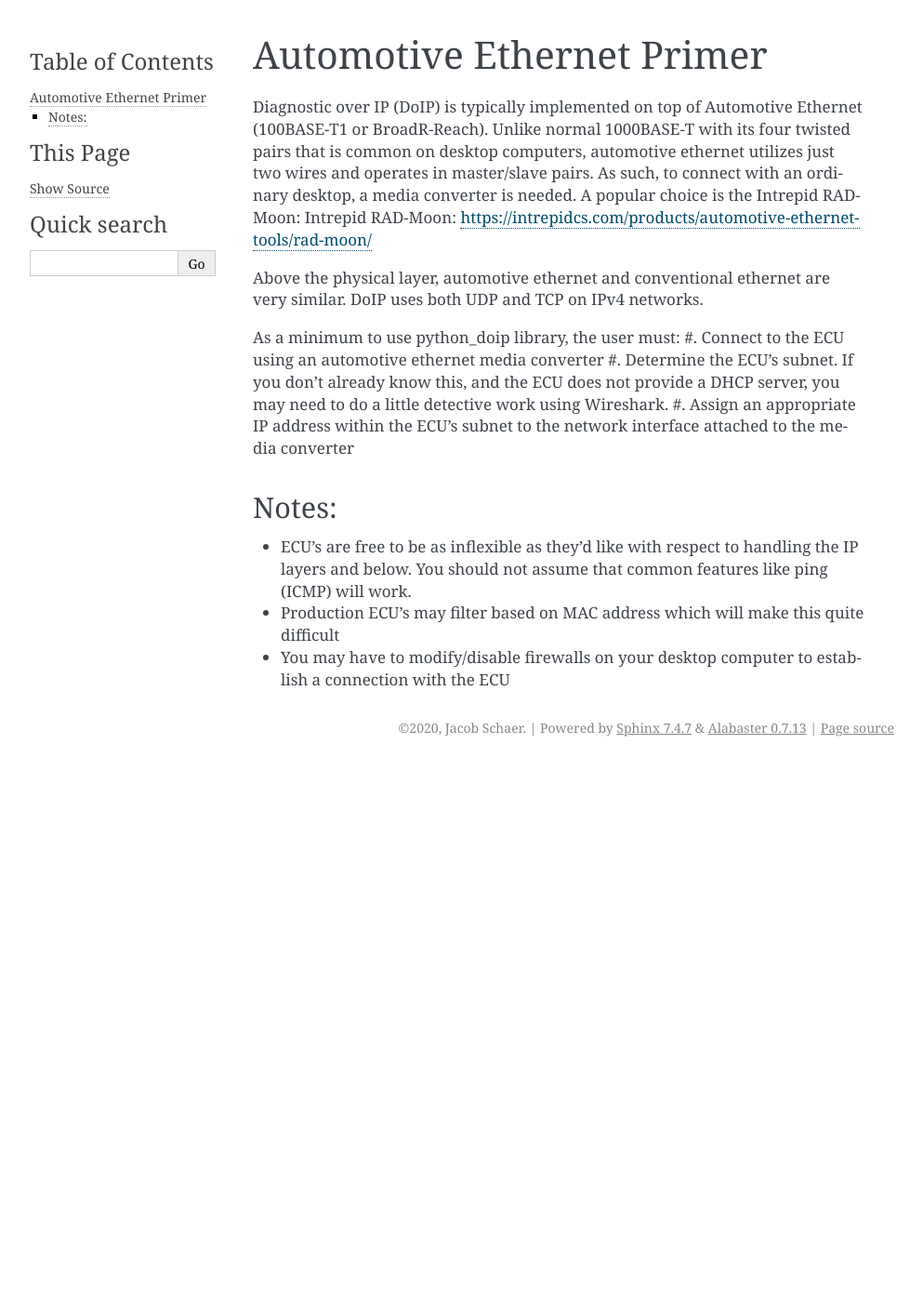
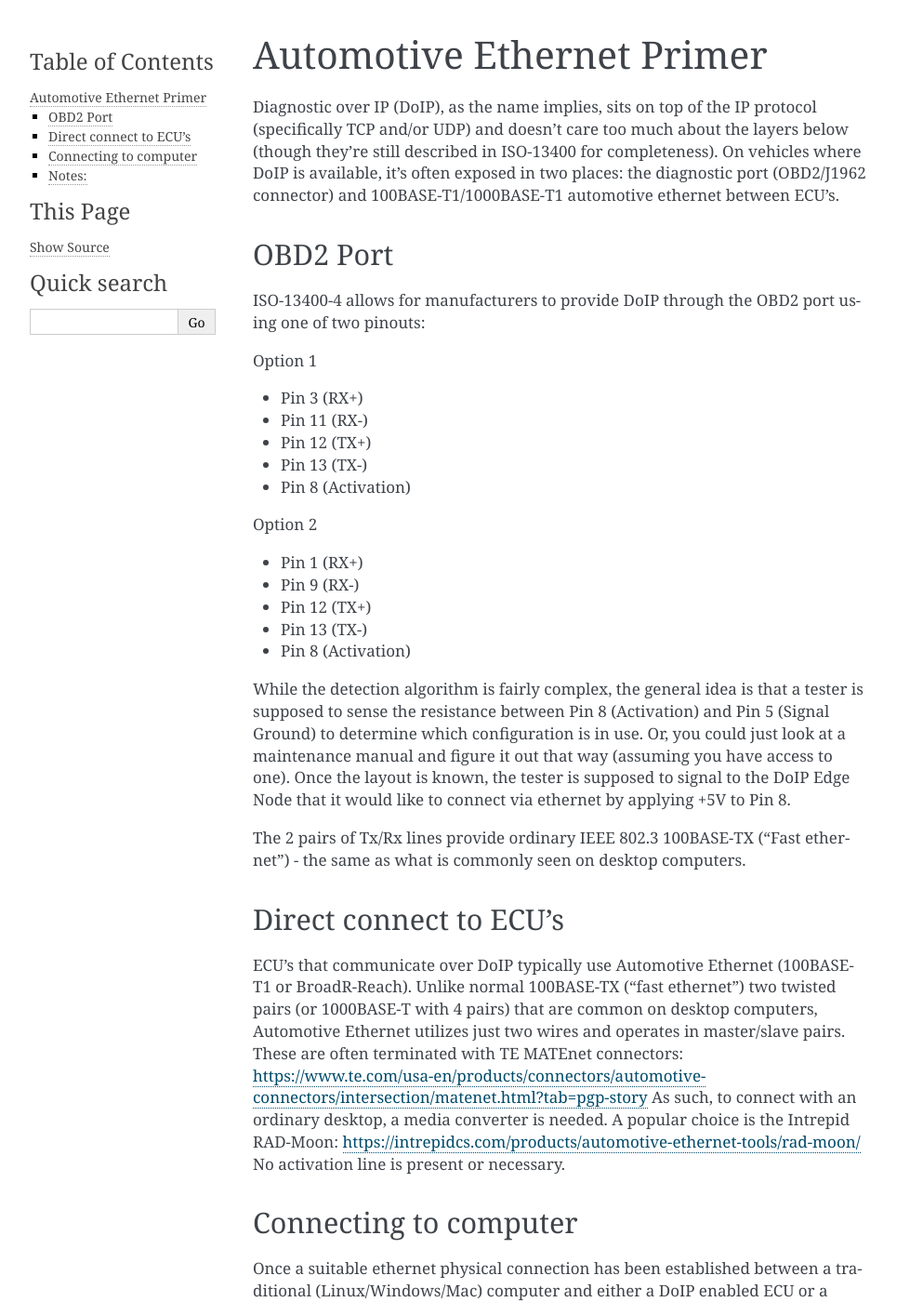
Before and after one commit to jacobschaer/python-doipclient, a Sphinx documentation site: the page built from doc/source/automotive_ethernet.rst, in a window 1280 px wide and 1400 px high. Shown: the whole window at 93% size, without its empty margins (148-1141 px from the left). Built offline with Sphinx 7.4.7, drawn with Linux system fonts in a browser that asks for light colours; some of the changed text lies outside the part shown.

Commit message:
Documentation Updates

```diff
--- a/doc/source/automotive_ethernet.rst
+++ b/doc/source/automotive_ethernet.rst
@@ -1,17 +1,57 @@
 Automotive Ethernet Primer
 ##########################
 
-Diagnostic over IP (DoIP) is typically implemented on top of Automotive Ethernet (100BASE-T1 or BroadR-Reach). Unlike normal 1000BASE-T with its four twisted pairs that is common on desktop computers, automotive ethernet utilizes just two wires and operates in master/slave pairs. As such, to connect with an ordinary desktop, a media converter is needed. A popular choice is the Intrepid RAD-Moon: Intrepid RAD-Moon: https://intrepidcs.com/products/automotive-ethernet-tools/rad-moon/
+Diagnostic over IP (DoIP), as the name implies, sits on top of the IP protocol (specifically TCP and/or UDP) and doesn't care too much about the layers below (though they're still described in ISO-13400 for completeness). On vehicles where DoIP is available, it's often exposed in two places: the diagnostic port (OBD2/J1962 connector) and 100BASE-T1/1000BASE-T1 automotive ethernet between ECU's.
 
-Above the physical layer, automotive ethernet and conventional ethernet are very similar. DoIP uses both UDP and TCP on IPv4 networks.
+OBD2 Port
+---------
+ISO-13400-4 allows for manufacturers to provide DoIP through the OBD2 port using one of two pinouts:
 
-As a minimum to use python_doip library, the user must:
-#. Connect to the ECU using an automotive ethernet media converter
-#. Determine the ECU's subnet. If you don't already know this, and the ECU does not provide a DHCP server, you may need to do a little detective work using Wireshark.
-#. Assign an appropriate IP address within the ECU's subnet to the network interface attached to the media converter
+Option 1
+
+* Pin 3 (RX+)
+* Pin 11 (RX-)
+* Pin 12 (TX+)
+* Pin 13 (TX-)
+* Pin 8 (Activation)
+
+Option 2
+
+* Pin 1 (RX+)
+* Pin 9 (RX-)
+* Pin 12 (TX+)
+* Pin 13 (TX-)
+* Pin 8 (Activation)
+
+While the detection algorithm is fairly complex, the general idea is that a tester is supposed to sense the resistance between Pin 8 (Activation) and Pin 5 (Signal Ground) to determine which configuration is in use.
+Or, you could just look at a maintenance manual and figure it out that way (assuming you have access to one).
+Once the layout is known, the tester is supposed to signal to the DoIP Edge Node that it would like to connect via ethernet by applying +5V to Pin 8.
+
+The 2 pairs of Tx/Rx lines provide ordinary IEEE 802.3 100BASE-TX ("Fast ethernet") - the same as what is commonly seen on desktop computers.
+
+Direct connect to ECU's
+-----------------------
+ECU's that communicate over DoIP typically use Automotive Ethernet (100BASE-T1 or BroadR-Reach).
+Unlike normal 100BASE-TX ("fast ethernet") two twisted pairs (or 1000BASE-T with 4 pairs) that are common on desktop computers, Automotive Ethernet utilizes just two wires and operates in master/slave pairs.
+These are often terminated with TE MATEnet connectors: https://www.te.com/usa-en/products/connectors/automotive-connectors/intersection/matenet.html?tab=pgp-story
+As such, to connect with an ordinary desktop, a media converter is needed.
+A popular choice is the Intrepid RAD-Moon: https://intrepidcs.com/products/automotive-ethernet-tools/rad-moon/
+No activation line is present or necessary.
+
+Connecting to computer
+-----------------------
+Once a suitable ethernet physical connection has been established between a traditional (Linux/Windows/Mac) computer and either a DoIP enabled ECU or a DoIP edge node, the IP layer needs to be setup.
+While the specification doesn't require it, DHCP is likely to be present (especially through the OBD2 connector).
+In that case, the client computer need only be configured for DHCP and negotiate an address on the vehicle's DoIP network.
+If DHCP isn't present, some sleuthing is likely needed.
+You might need to use Wireshark in promiscuous mode and look for UDP broadcast messages or other TCP traffic to determine the correct subnet and an unused IP address.
+Once this information is found, manually configure the appropriate network adapter on the test PC.
+
 
 Notes:
 ------
-* ECU's are free to be as inflexible as they'd like with respect to handling the IP layers and below. You should not assume that common features like ping (ICMP) will work.
-* Production ECU's may filter based on MAC address which will make this quite difficult
-* You may have to modify/disable firewalls on your desktop computer to establish a connection with the ECU
+
+* ECU's are free to be as (in)flexible as they want, with respect to handling the IP layers and below. You should not assume that common features like ping (ICMP) will work.
+* Unless DoIP is serving as the regulation required diagnostic connection (i.e.: OBD2), vendors may deviate from the specification with custom encryption, etc.
+* Production ECU's may filter based on MAC address - in which case the test PC will need to "spoof" the MAC address of a known good address.
+* You may have to modify/disable firewalls on your desktop computer to establish a connection with the ECU.
--- a/doc/source/connectors.rst
+++ b/doc/source/connectors.rst
@@ -1,5 +1,9 @@
 DoIPClient Connectors
 =====================
+
+To connect with the udsoncan library, the following connector class is provided.
+Eventually, this should be merged into the udsoncan library.
+If there's demand, a similar adapter could be made for the python-uds library as well.
 
 .. automodule:: doipclient.connectors
    :members:
```
Also changed, not shown: 1 other file.
